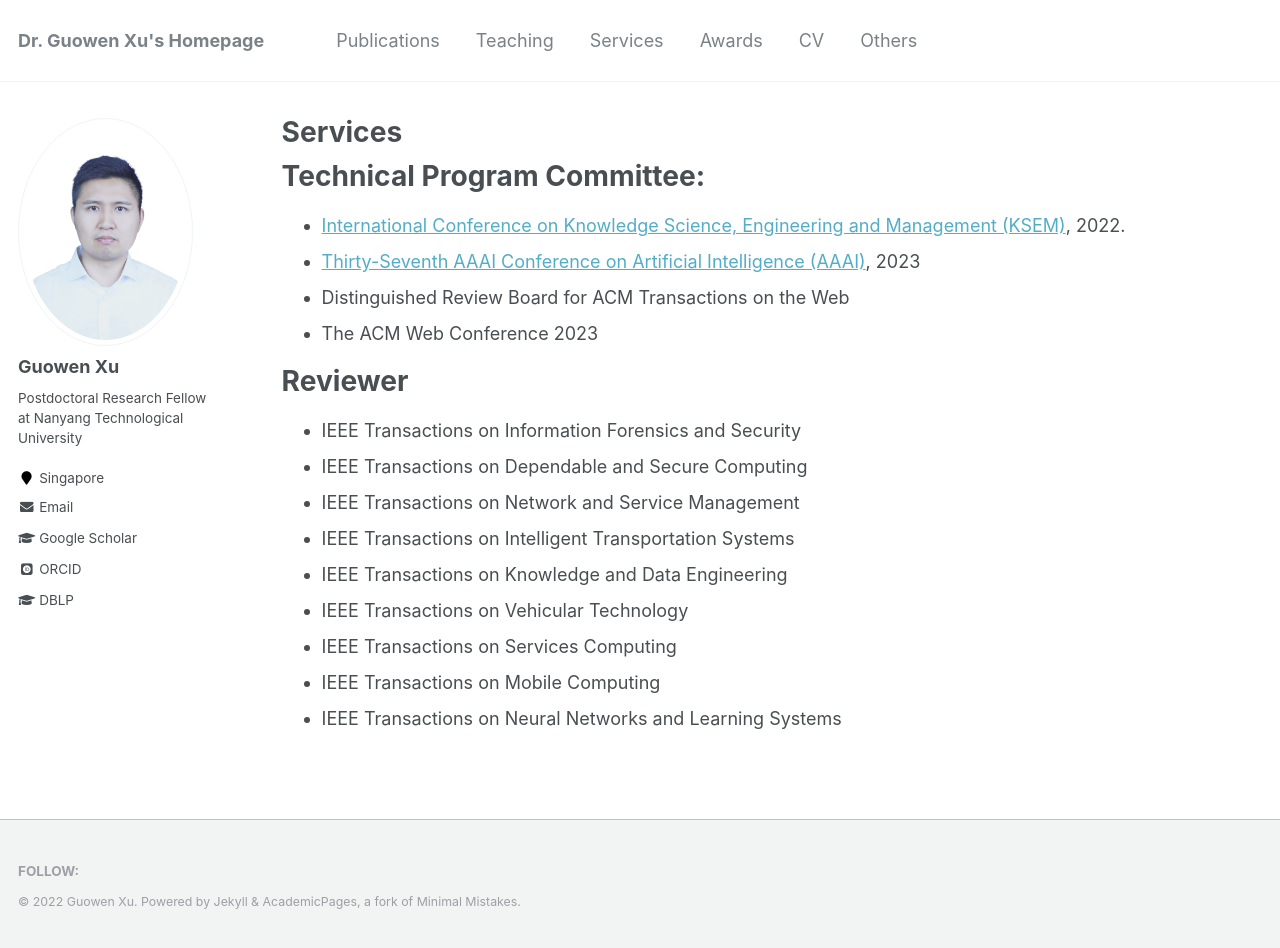
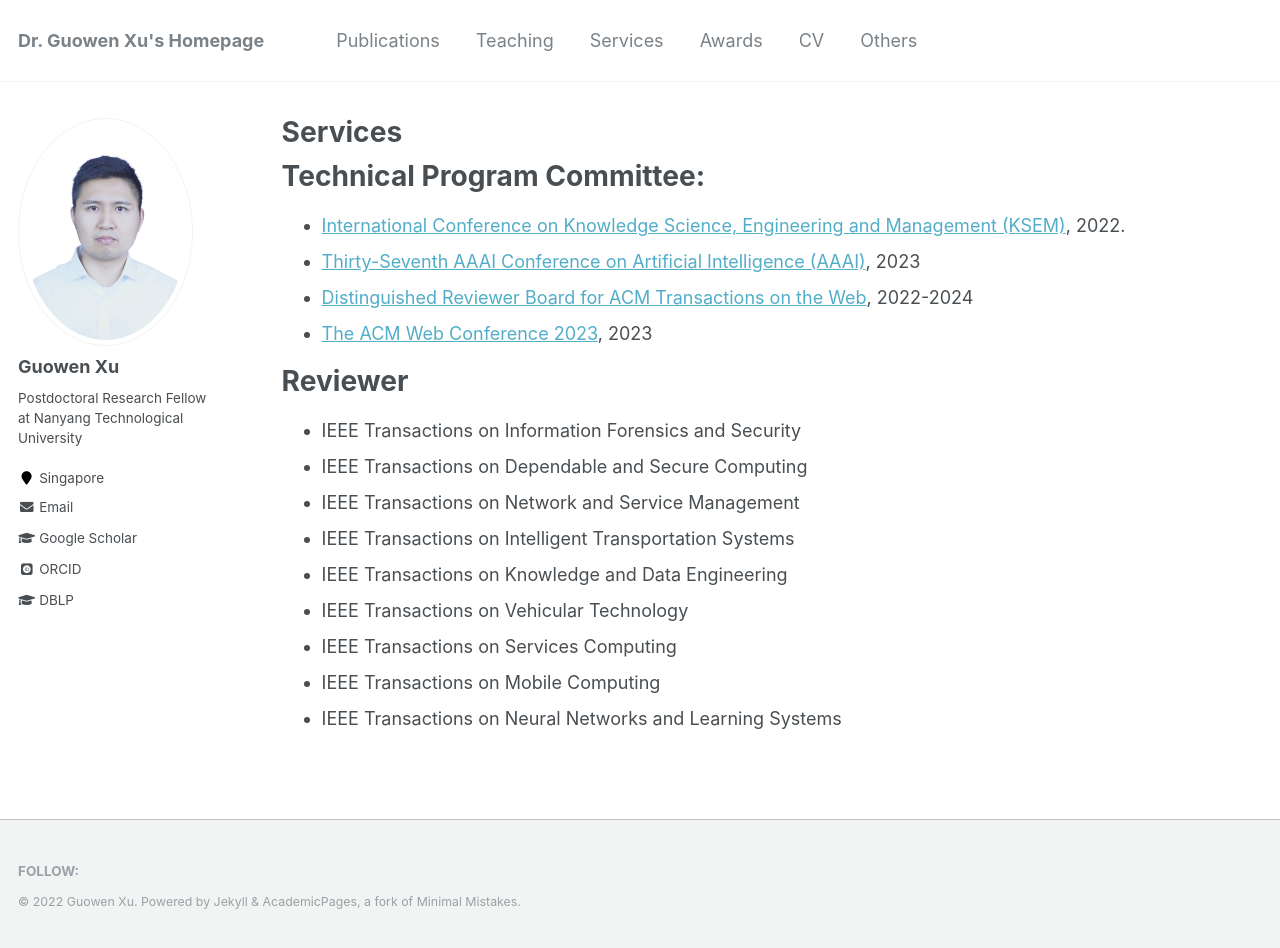
Before and after one commit to Guowen-xu/guowen-xu.github.io, a Jekyll site: the page built from _pages/services.md, in a window 1280 px wide and 948 px high. Built offline with Jekyll 4.4.1, drawn with Linux system fonts in a browser that asks for light colours; some web fonts are replaced.

Commit message:
Update services.md

```diff
--- a/_pages/services.md
+++ b/_pages/services.md
@@ -8,8 +8,8 @@ Technical Program Committee:
 ======
 * [International Conference on Knowledge Science, Engineering and Management (KSEM)](https://ksem22.smart-conf.net/committee.html), 2022.
 * [Thirty-Seventh AAAI Conference on Artificial Intelligence (AAAI)](https://aaai.org/Conferences/AAAI-23/), 2023
-* Distinguished Review Board for ACM Transactions on the Web
-* The ACM Web Conference 2023
+* [Distinguished Reviewer Board for ACM Transactions on the Web](https://dl.acm.org/journal/tweb), 2022-2024
+* [The ACM Web Conference 2023](https://www2023.thewebconf.org/), 2023
 
 Reviewer
 ======
```
